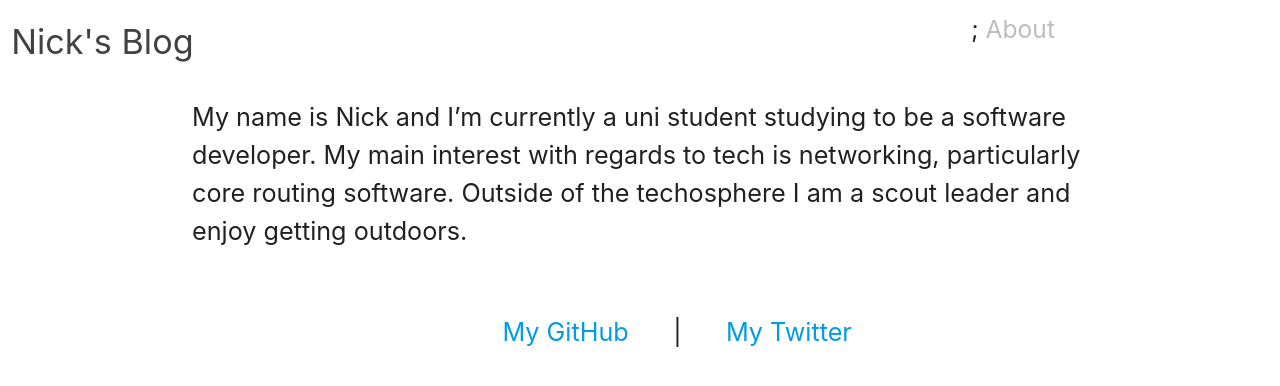
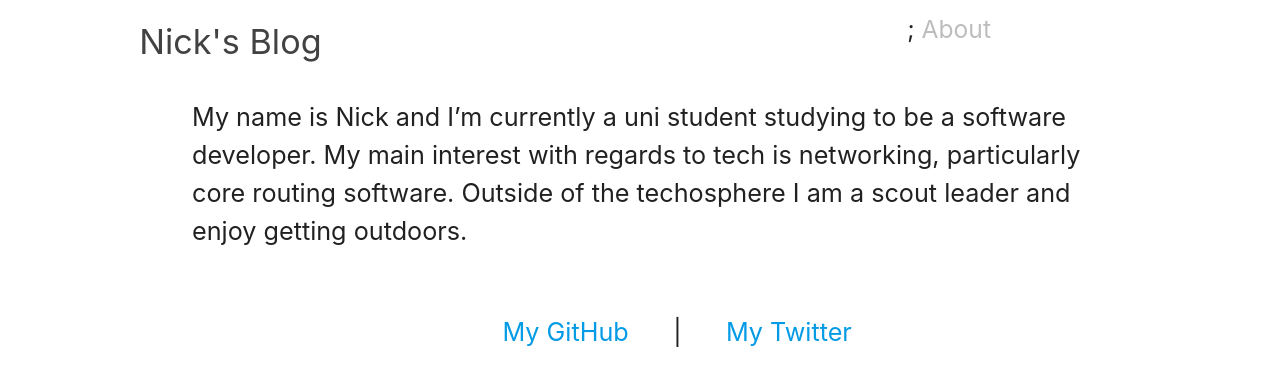
Before and after one commit to nick96/x-nick96.github.io, a Jekyll site: the page built from about.md, in a window 1280 px wide. Shown: the top 386 px of the page. Built offline with Jekyll 4.4.1, drawn with Linux system fonts in a browser that asks for light colours.

Commit message:
Make header nicer

```diff
--- a/_includes/header.html
+++ b/_includes/header.html
@@ -1,7 +1,8 @@
 <header>
   <!-- {%- assign default_paths = site.pages | map: "path" -%} -->
   {%- assign page_paths = site.header_pages -%}
-  <div class="row">
+  <div>
+  <div class="row" style="width:80%;">
     <div class="col s3">
       <a href="{{ '/' | relative_url }}" style="color:#424242">
 	<h4>{{ site.title | escape }}</h5>
```
